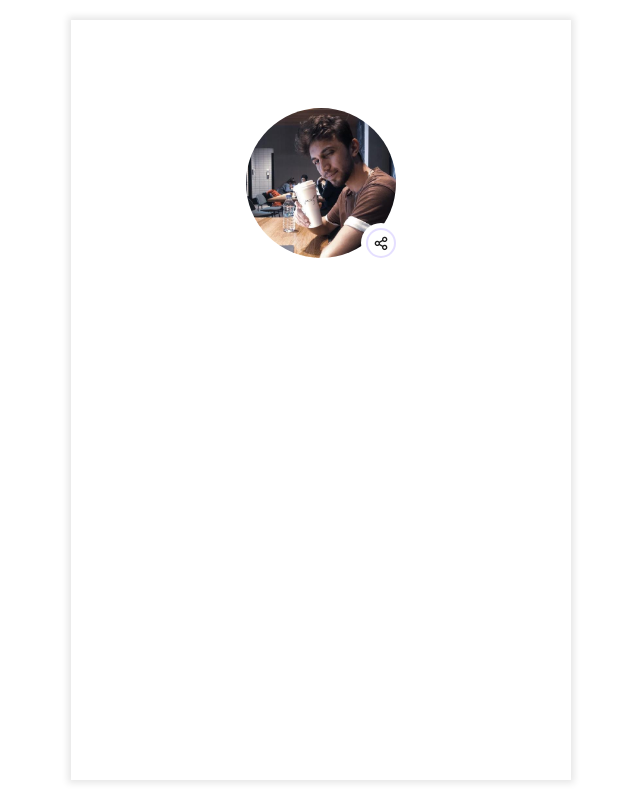
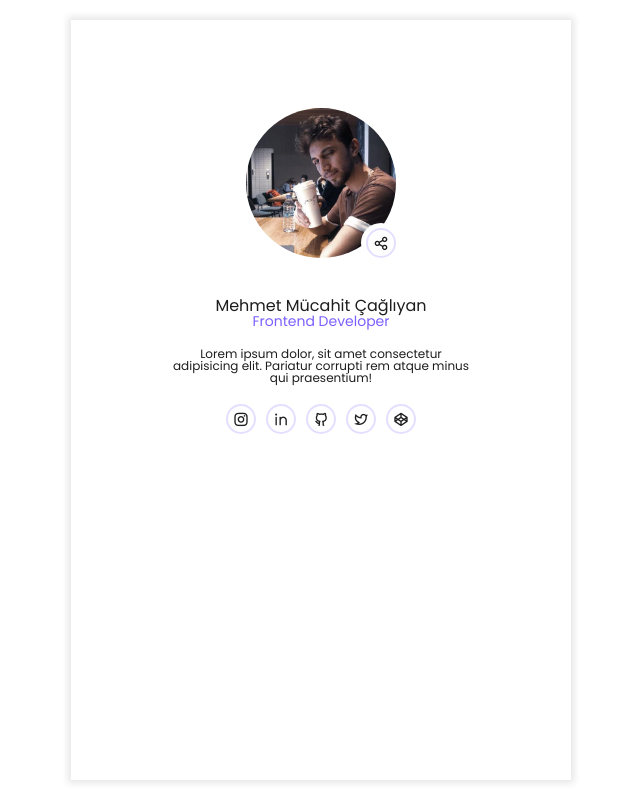
Before and after one commit to mehmetmucahitnet/my-links, a plain HTML site: page index.html in a window 1280 px wide. Shown: the whole page, without its empty margins (319-959 px from the left). Drawn offline with nearby package versions, Linux system fonts and the light colour scheme.

Commit message:
develop avatar detail & social accounts links

```diff
--- a/index.html
+++ b/index.html
@@ -27,8 +27,31 @@
             <i class="ri-share-line"></i>
           </a>
         </div>
+        <div class="body-slider__welcome-avatar-detail">
+          <h1>Mehmet Mücahit Çağlıyan</h1>
+          <h2>Frontend Developer</h2>
+          <p> Lorem ipsum dolor, sit amet consectetur adipisicing elit. Pariatur corrupti rem atque minus qui praesentium! </p>
+        </div>
+        <div class="social-accounts">
+          <a href="#" class="button-icon">
+            <i class="ri-instagram-line"></i>
+          </a>
+          <a href="#" class="button-icon">
+            <i class="ri-linkedin-line"></i>
+          </a>
+          <a href="#" class="button-icon">
+            <i class="ri-github-line"></i>
+          </a>
+          <a href="#" class="button-icon">
+            <i class="ri-twitter-line"></i>
+          </a>
+          <a href="#" class="button-icon">
+            <i class="ri-codepen-line"></i>
+          </a>
+        </div>
       </div>
     </div>
+
 
 
     <div class="swiper-scrollbar"></div>
--- a/src/css/style.scss
+++ b/src/css/style.scss
@@ -11,6 +11,15 @@ $dark-color: #1d1d1d;
 $radius-full: 9999px;
 $transition: all ease 0.3s;
 
+// font-sizes
+$fs-12: 12px;
+$fs-14: 14px;
+$fs-16: 16px;
+
+// font-weights
+$fw-400: 400;
+$fw-500: 500;
+
 *,
 *::before,
 *::after {
@@ -22,6 +31,7 @@ body {
   align-items: center;
   height: 100vh;
   font-family: $poppins;
+  font-size: $fs-16;
 }
 
 img {
@@ -53,6 +63,8 @@ button {
   }
 }
 
+// components
+
 .body-slider {
   max-width: 500px;
   width: 100%;
@@ -79,6 +91,35 @@ button {
         right: 0;
         box-shadow: 0 0 0 5px $white;
       }
+
+      &-detail {
+        margin-top: 40px;
+        text-align: center;
+
+        & h1 {
+          color: $dark-color;
+        }
+
+        & h2 {
+          color: $primary-color;
+          font-size: $fs-14;
+        }
+
+        & p {
+          font-size: $fs-12;
+          color: $dark-color;
+          width: 300px;
+          max-width: 100%;
+          margin: 20px auto 0;
+        }
+      }
     }
   }
 }
+
+.social-accounts {
+  display: flex;
+  justify-content: center;
+  grid-gap: 10px;
+  margin-top: 20px;
+}
```
Also changed, not shown: src/css/style.css, 2 other files.
